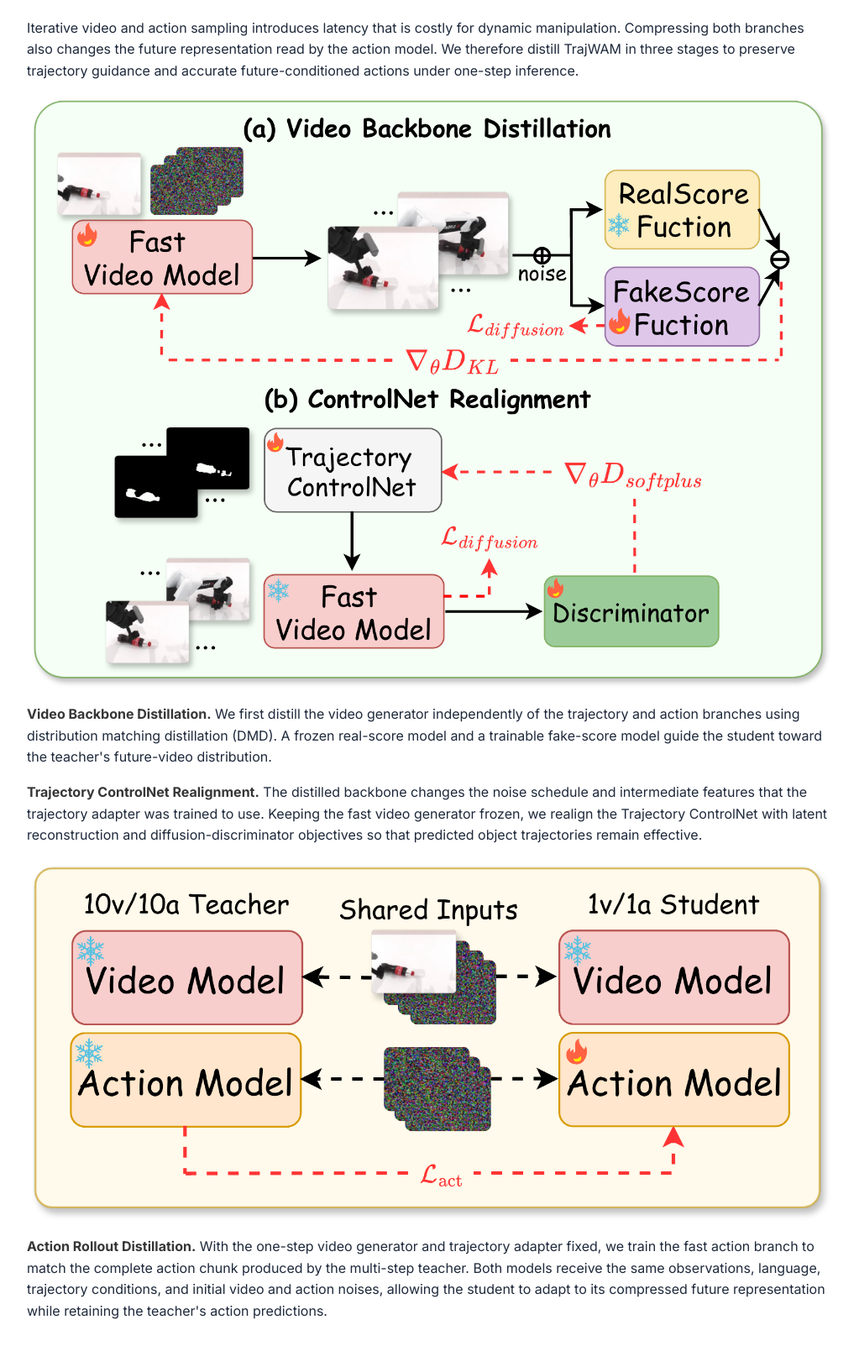
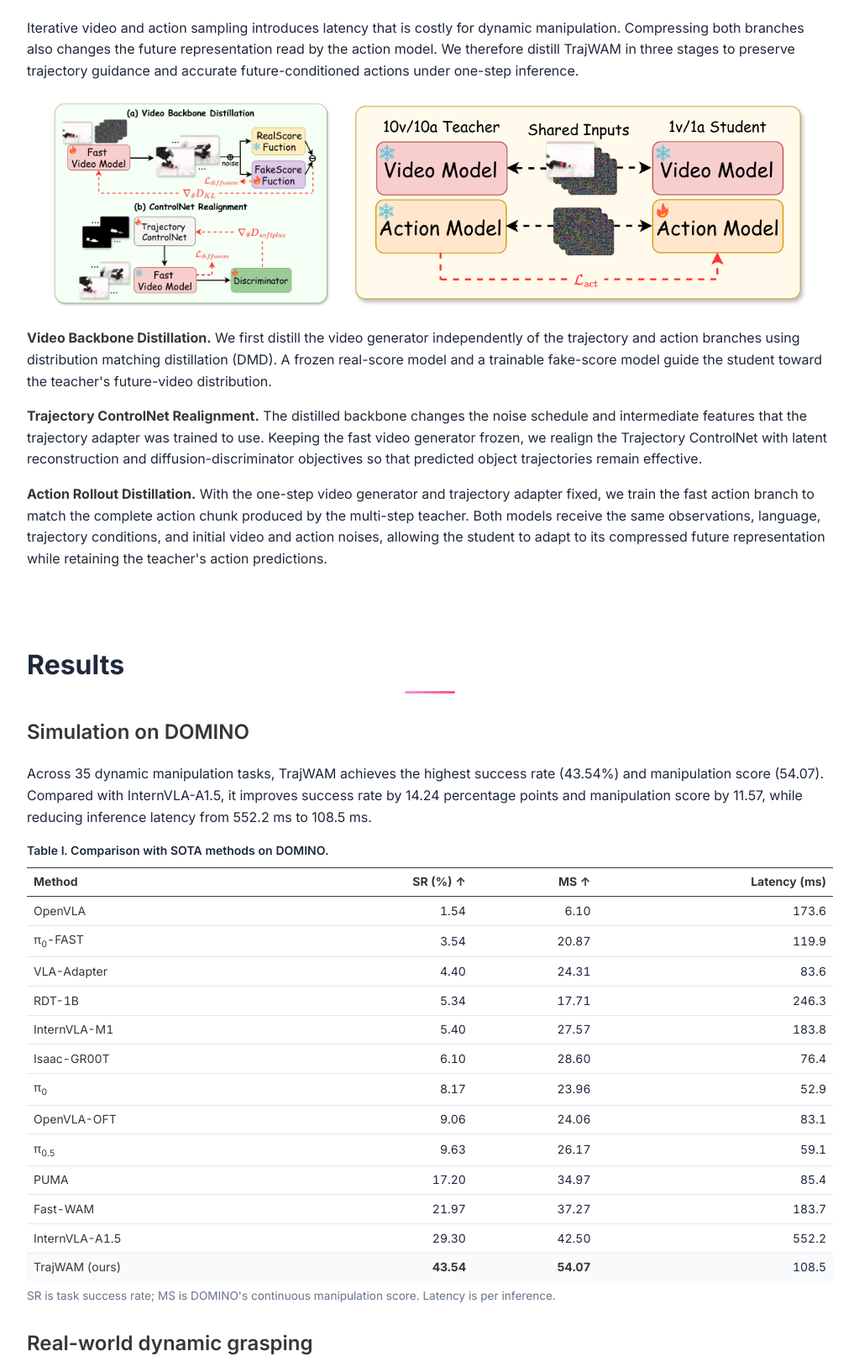
Before and after one commit to KevinGeng3/TrajWAM, a plain HTML site: page index.html in a window 1280 px wide. Shown: the part 3472-5106 px from the top of the page at 84% size, without its empty margins (128-1151 px from the left). Drawn offline with Linux system fonts and the light colour scheme.

Commit message:
Arrange distillation figures side by side

```diff
--- a/index.html
+++ b/index.html
@@ -24,7 +24,7 @@
   <link rel="icon" type="image/svg+xml" href="static/images/favicon.svg">
   <link rel="stylesheet" href="static/css/bulma.min.css">
   <link rel="stylesheet" href="static/css/index.css">
-  <link rel="stylesheet" href="static/css/content.css">
+  <link rel="stylesheet" href="static/css/content.css?v=distillation-row">
   <link rel="preconnect" href="https://fonts.googleapis.com">
   <link rel="preconnect" href="https://fonts.gstatic.com" crossorigin>
   <link href="https://fonts.googleapis.com/css2?family=Inter:wght@400;500;600;700;800&display=swap" rel="stylesheet">
@@ -115,10 +115,12 @@
               <p>Given a short history of object masks, a history-conditioned motion predictor forecasts future masks encoding the target object's trajectory. Trajectory ControlNet injects this trajectory into a pretrained video model, steering its predictions toward trajectory-consistent futures. An action expert conditions on the resulting visual representation to generate executable action chunks.</p>
               <h3 class="title is-4">One-Step Deployment via Decoupled Distillation</h3>
               <p>Iterative video and action sampling introduces latency that is costly for dynamic manipulation. Compressing both branches also changes the future representation read by the action model. We therefore distill TrajWAM in three stages to preserve trajectory guidance and accurate future-conditioned actions under one-step inference.</p>
-              <p><img src="static/images/fig3-video-distillation.png" alt="Video backbone distribution matching distillation and Trajectory ControlNet realignment" class="paper-figure" width="3200" height="2363" loading="lazy"></p>
+              <div class="distillation-figures">
+                <img src="static/images/fig3-video-distillation.png" alt="Video backbone distribution matching distillation and Trajectory ControlNet realignment" class="paper-figure" width="3200" height="2363" loading="lazy">
+                <img src="static/images/fig4-action-rollout-distillation.png" alt="Action rollout distillation from a 10-step video and action teacher to a one-step student with shared inputs and initial noises" class="paper-figure" width="3200" height="1441" loading="lazy">
+              </div>
               <p><strong>Video Backbone Distillation.</strong> We first distill the video generator independently of the trajectory and action branches using distribution matching distillation (DMD). A frozen real-score model and a trainable fake-score model guide the student toward the teacher's future-video distribution.</p>
               <p><strong>Trajectory ControlNet Realignment.</strong> The distilled backbone changes the noise schedule and intermediate features that the trajectory adapter was trained to use. Keeping the fast video generator frozen, we realign the Trajectory ControlNet with latent reconstruction and diffusion-discriminator objectives so that predicted object trajectories remain effective.</p>
-              <p><img src="static/images/fig4-action-rollout-distillation.png" alt="Action rollout distillation from a 10-step video and action teacher to a one-step student with shared inputs and initial noises" class="paper-figure" width="3200" height="1441" loading="lazy"></p>
               <p><strong>Action Rollout Distillation.</strong> With the one-step video generator and trajectory adapter fixed, we train the fast action branch to match the complete action chunk produced by the multi-step teacher. Both models receive the same observations, language, trajectory conditions, and initial video and action noises, allowing the student to adapt to its compressed future representation while retaining the teacher's action predictions.</p>
             </div>
           </div>
--- a/static/css/content.css
+++ b/static/css/content.css
@@ -1,6 +1,10 @@
 /* Media and author styling specific to this paper. Template CSS stays unchanged. */
 .author-name { color: var(--primary-color); font-weight: 600; }
 .paper-figure { display: block; width: 100%; max-width: 100%; height: auto; margin: 0 auto; }
+.distillation-figures { display: grid; grid-template-columns: minmax(0, 1fr) minmax(0, 1.64fr); align-items: center; gap: 1.5rem; max-width: 900px; margin: 1.5rem auto; }
+@media (max-width: 767px) {
+  .distillation-figures { grid-template-columns: minmax(0, 1fr); }
+}
 .paper-video { display: block; width: 100%; aspect-ratio: 854 / 480; background: #000; }
 .results-table-wrap { max-width: 100%; overflow-x: auto; margin: 1rem 0 0.4rem; }
 .results-table-wrap:focus-visible { outline: 2px solid var(--primary-color); outline-offset: 2px; }
```
